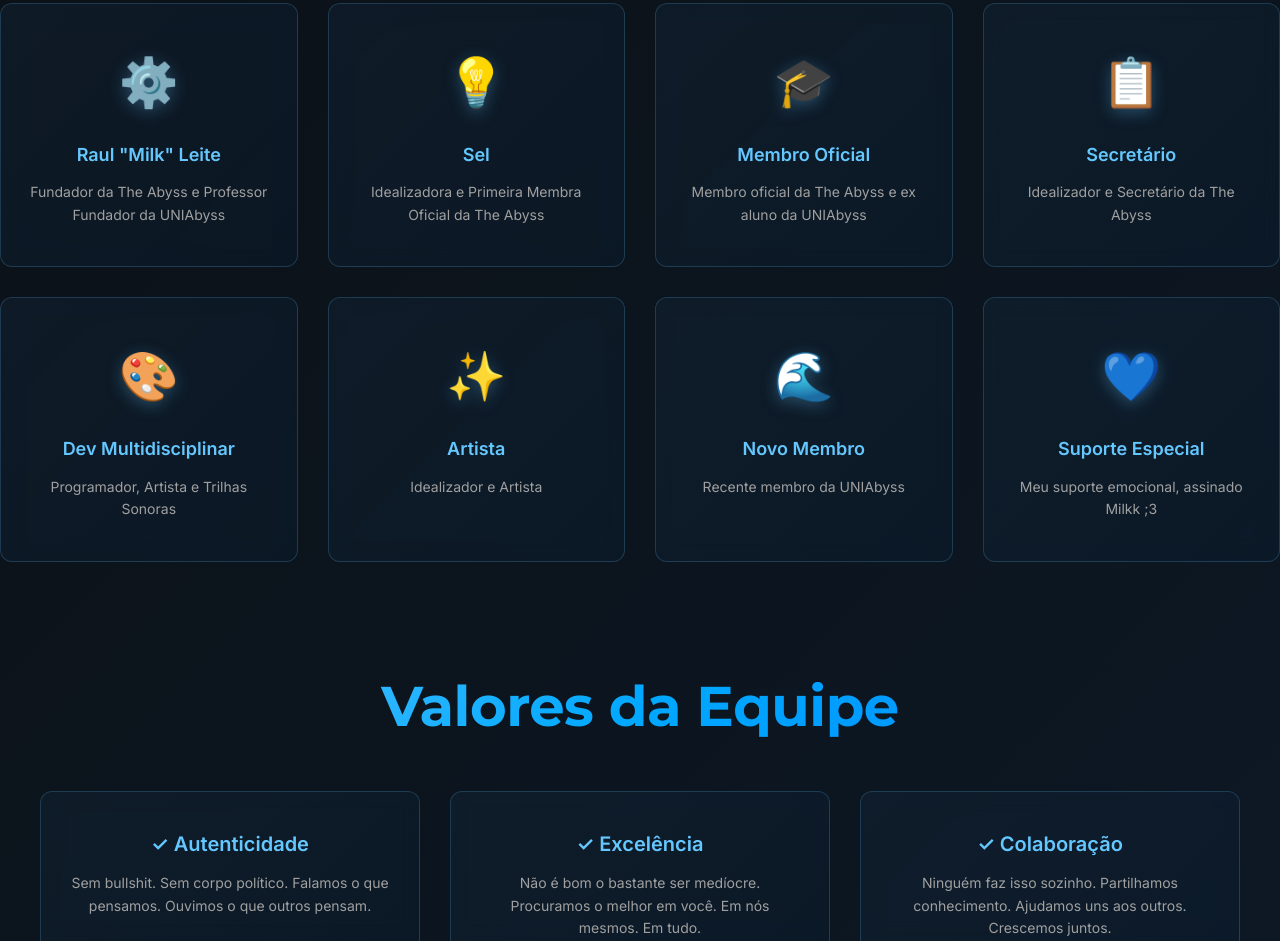
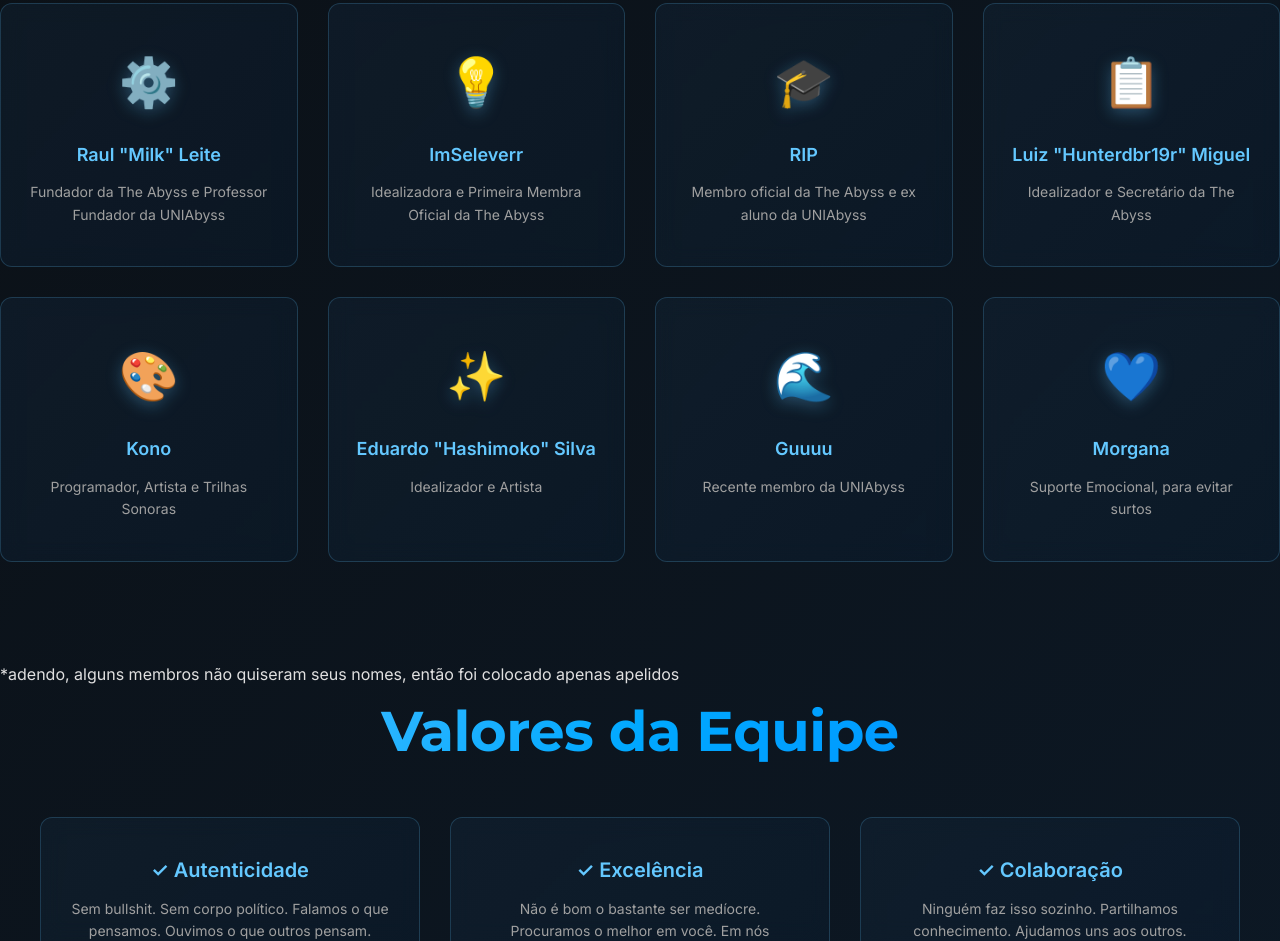
Before and after one commit to RaulLeite2/theabyssdevteam, a plain HTML site: page team.html in a window 1280 px wide. Shown: the part 2382-3323 px from the top of the page. Drawn offline with Linux system fonts and the light colour scheme.

Commit message:
Update Team Site 2

```diff
--- a/team.html
+++ b/team.html
@@ -124,41 +124,42 @@
             </div>
             <div class="member-card">
                 <div class="member-icon">💡</div>
-                <h3>Sel</h3>
+                <h3>ImSeleverr</h3>
                 <p class="member-role">Idealizadora e Primeira Membra Oficial da The Abyss</p>
             </div>
             <div class="member-card">
                 <div class="member-icon">🎓</div>
-                <h3>Membro Oficial</h3>
+                <h3>RIP</h3>
                 <p class="member-role">Membro oficial da The Abyss e ex aluno da UNIAbyss</p>
             </div>
             <div class="member-card">
                 <div class="member-icon">📋</div>
-                <h3>Secretário</h3>
+                <h3>Luiz "Hunterdbr19r" Miguel</h3>
                 <p class="member-role">Idealizador e Secretário da The Abyss</p>
             </div>
             <div class="member-card">
                 <div class="member-icon">🎨</div>
-                <h3>Dev Multidisciplinar</h3>
+                <h3>Kono</h3>
                 <p class="member-role">Programador, Artista e Trilhas Sonoras</p>
             </div>
             <div class="member-card">
                 <div class="member-icon">✨</div>
-                <h3>Artista</h3>
+                <h3>Eduardo "Hashimoko" Silva</h3>
                 <p class="member-role">Idealizador e Artista</p>
             </div>
             <div class="member-card">
                 <div class="member-icon">🌊</div>
-                <h3>Novo Membro</h3>
+                <h3>Guuuu</h3>
                 <p class="member-role">Recente membro da UNIAbyss</p>
             </div>
             <div class="member-card">
                 <div class="member-icon">💙</div>
-                <h3>Suporte Especial</h3>
-                <p class="member-role">Meu suporte emocional, assinado Milkk ;3</p>
+                <h3>Morgana</h3>
+                <p class="member-role">Suporte Emocional, para evitar surtos</p>
             </div>
         </div>
     </section>
+    <p>*adendo, alguns membros não quiseram seus nomes, então foi colocado apenas apelidos</p>
 
     <!-- Team Values -->
     <section class="values-section max-width">
```
